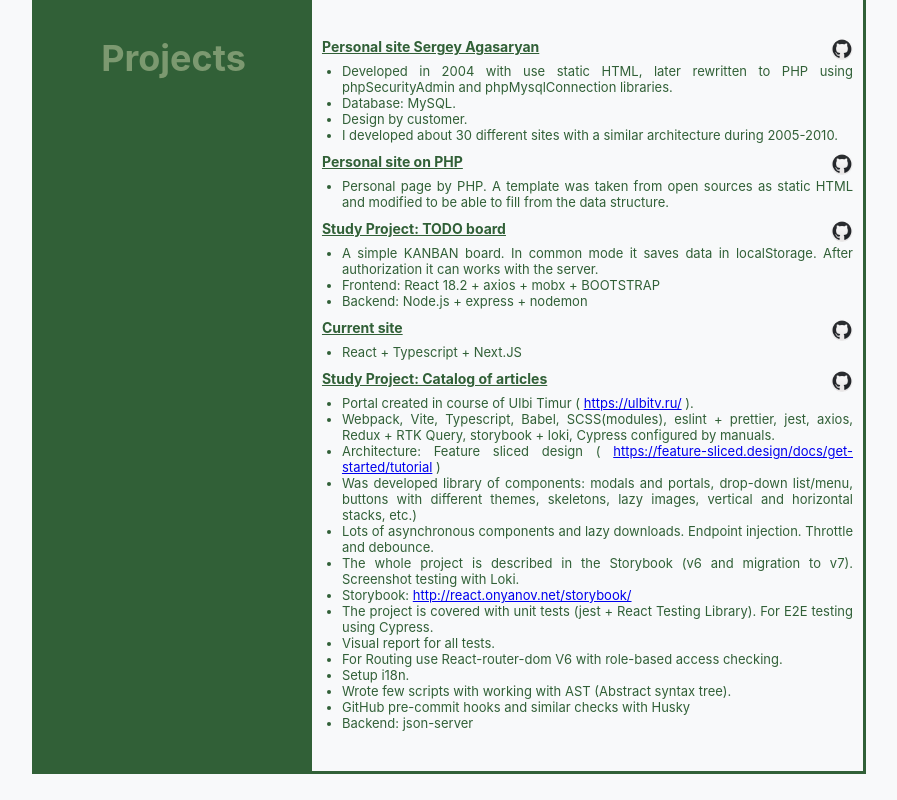
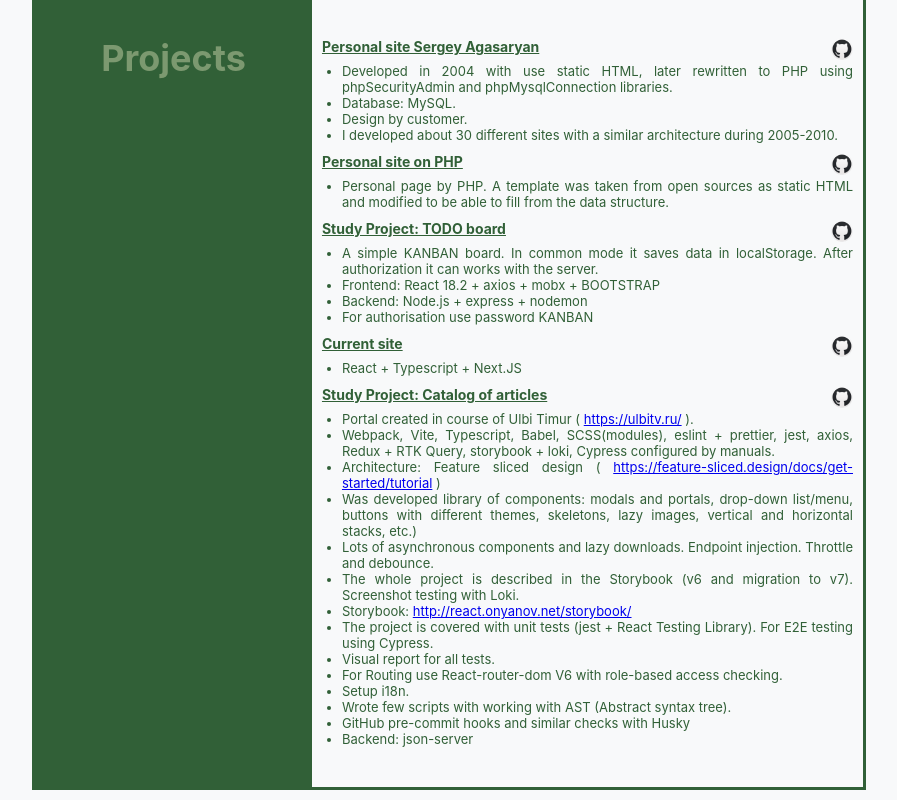
Before and after one commit to ionyanov/onyanov.net, a Next.js app: page /enu in a window 1280 px wide. Shown: the part 2009-2809 px from the top of the page, without its empty margins (194-1091 px from the left). Built offline with nearby package versions, Linux system fonts and the light colour scheme.

Commit message:
Minor fix

```diff
--- a/next.config.js
+++ b/next.config.js
@@ -1,7 +1,8 @@
 /** @type {import('next').NextConfig} */
 const nextConfig = {
     distDir: 'build',
-    cleanDistDir: true
+    cleanDistDir: true,
+    output: "export"
 }
 
 module.exports = nextConfig
--- a/package.json
+++ b/package.json
@@ -13,7 +13,8 @@
   "scripts": {
     "dev": "next dev",
     "build": "next build",
-    "start": "next start"
+    "start": "next start",
+    "export": "next export"
   },
   "devDependencies": {
     "@types/react": "^18.0.27",
--- a/src/data/data_enu.ts
+++ b/src/data/data_enu.ts
@@ -199,7 +199,8 @@ data_enu.projects.push({
     link: "http://onyanov.net/kanban/",
     description: ["A simple KANBAN board. In common mode it saves data in localStorage. After authorization it can works with the server.",
         "Frontend: React 18.2 + axios + mobx + BOOTSTRAP",
-        "Backend: Node.js + express + nodemon"],
+        "Backend: Node.js + express + nodemon",
+        "For authorisation use password KANBAN"],
 })
 data_enu.projects.push({
     name: "Current site",
--- a/src/data/data_rus.ts
+++ b/src/data/data_rus.ts
@@ -187,7 +187,7 @@ dev_rus.expiriense.push({
     endDt: new Date('2022-10-30'),
     location: "Москва",
     description: ["Отвечал за развитие систем розничного бизнеса на базе Siebel CRM: " +
-    "Collection, Master Data Management, контактный-центр.",
+        "Collection, Master Data Management, контактный-центр.",
         "Организовал совместную работу сотрудников центра компетенции и подрядчиков.",
         "Участвовал в выборе решения по импортозамещению и проработке планов внедрения.",
         "Решал сложные технические задачи в зоне ответсвенности центра компетенций."],
@@ -195,7 +195,7 @@ dev_rus.expiriense.push({
 })
 dev_rus.expiriense.push({
     company: "Солвит АМ",
-    title: "Технический директор",
+    title: "Разработчик",
     startDt: new Date('2022-10-24'),
     endDt: undefined,
     location: "Ереван",
```
Also changed, not shown: 1 other file (tests, documents, lock files or other folders).
